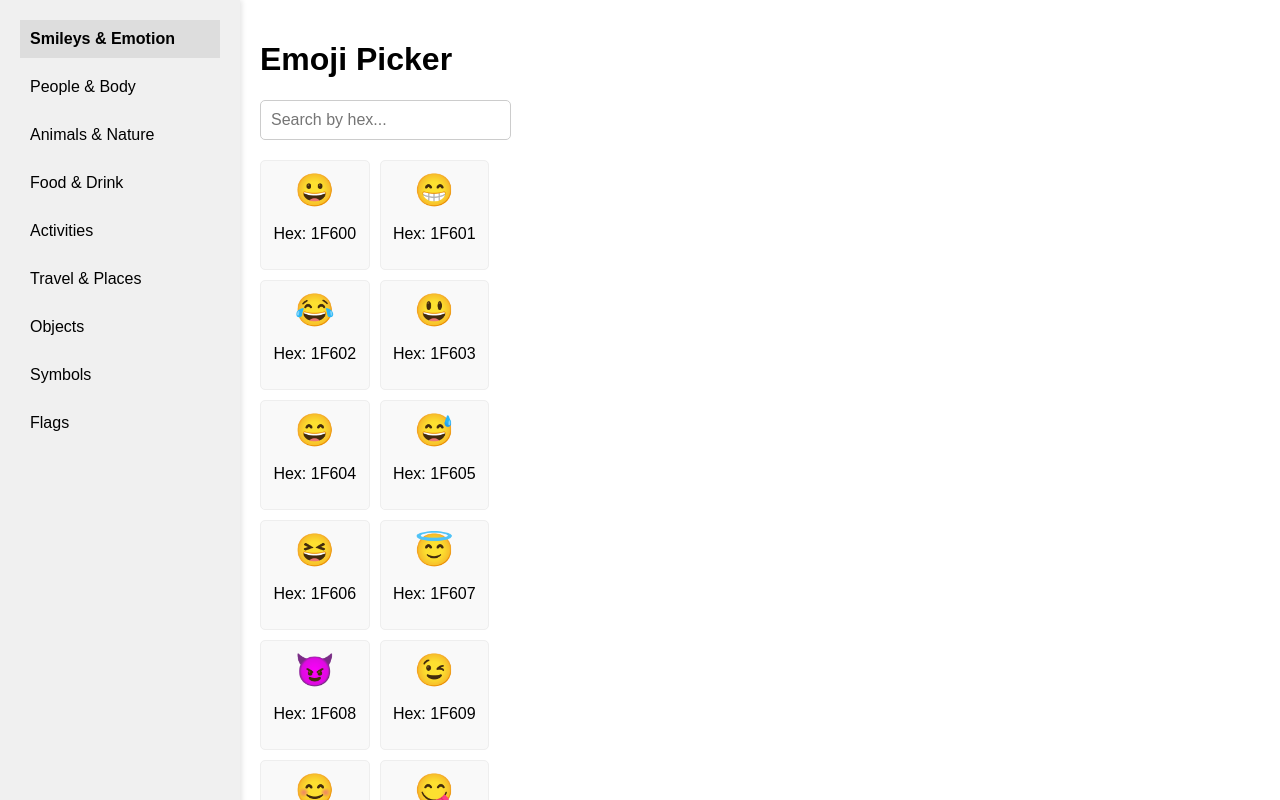
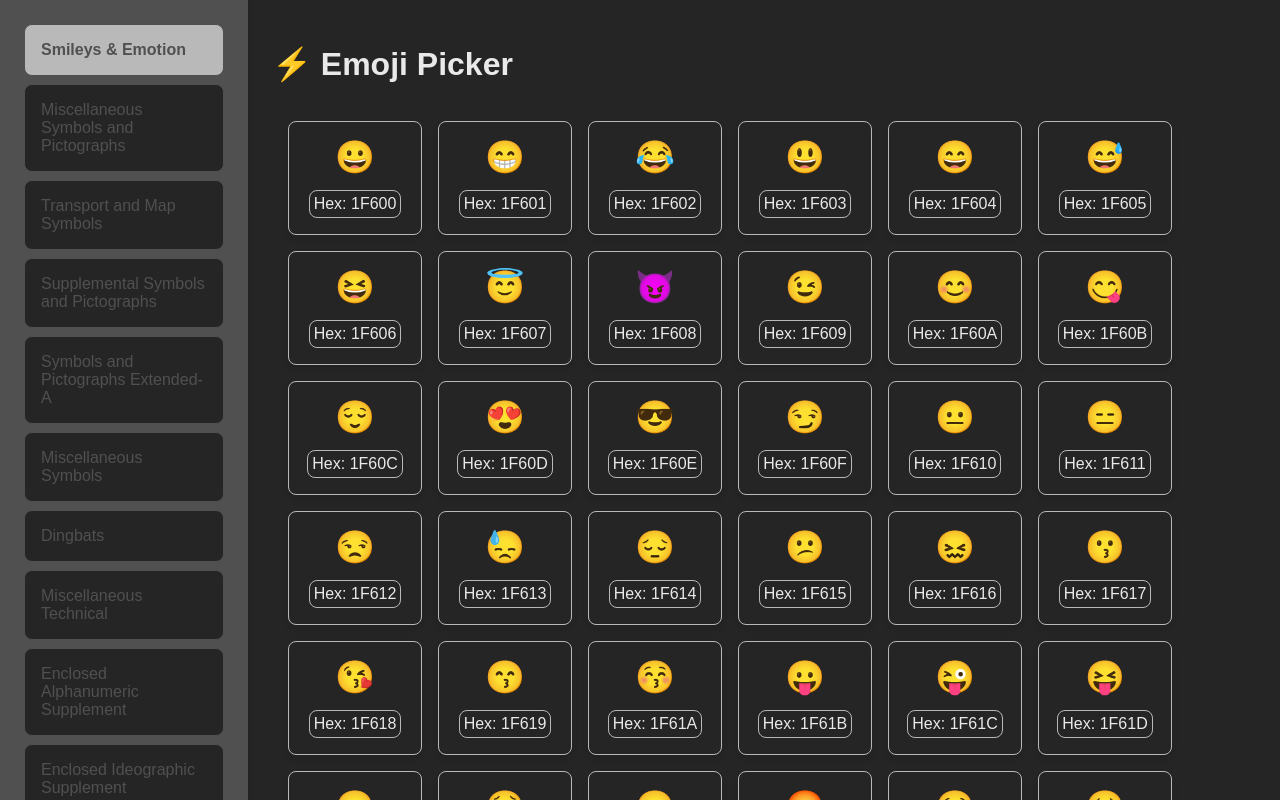
Before and after one commit to hgosansn/another-emoji-picker, a React (Vite) app: page / in a window 1280 px wide. Shown: the top 800 px of the page. Built offline with nearby package versions, Linux system fonts and the light colour scheme.

Commit message:
Changed something, hope it doesn’t break.

```diff
--- a/index.html
+++ b/index.html
@@ -1,10 +1,26 @@
 <!DOCTYPE html>
     <html lang="en">
     <head>
-      <meta charset="UTF-8" />
-      <link rel="icon" type="image/svg+xml" href="/vite.svg" />
-      <meta name="viewport" content="width=device-width, initial-scale=1.0" />
-      <title>Vite + React</title>
+        <meta charset="UTF-8" />
+        <meta name="viewport" content="width=device-width, initial-scale=1" />
+        <meta name="darkreader-lock" />
+
+        <!-- Primary Meta Tags -->
+        <title>Another emoji picker</title>
+        <meta name="title" content="Another emoji picker" />
+        <meta name="description" content="A simple ADS free emoji picker" />
+
+        <!-- Open Graph / Facebook -->
+        <meta property="og:type" content="Utility" />
+        <meta property="og:title" content="Another emoji picker" />
+        <meta property="og:description" content="A simple ADS free emoji picker" />
+
+        <!-- Twitter -->
+        <meta property="twitter:card" content="Utility" />
+        <meta property="twitter:url" content="hson.fr" />
+        <meta property="twitter:title" content="Another emoji picker" />
+        <meta property="twitter:description" content="A simple ADS free emoji picker" />
+
     </head>
     <body>
       <div id="root"></div>
--- a/package.json
+++ b/package.json
@@ -9,8 +9,9 @@
         "preview": "vite preview"
     },
     "dependencies": {
-            "react": "^18.2.0",
-            "react-dom": "^18.2.0"
+        "@preact/compat": "^18.3.1",
+        "react": "npm:@preact/compat",
+        "react-dom": "npm:@preact/compat"
     },
     "devDependencies": {
         "@types/react": "^18.0.28",
--- a/src/App.jsx
+++ b/src/App.jsx
@@ -1,20 +1,31 @@
 import React, { useState } from 'react';
 
 const categories = {
-      "Smileys & Emotion": [0x1F600, 0x1F64F],
-      "People & Body": [0x1F466, 0x1F487],
-      "Animals & Nature": [0x1F400, 0x1F43E],
-      "Food & Drink": [0x1F34E, 0x1F37F],
-      "Activities": [0x1F3A0, 0x1F3C4],
-      "Travel & Places": [0x1F680, 0x1F6C0],
-      "Objects": [0x1F4A0, 0x1F4FF],
-      "Symbols": [0x1F300, 0x1F5FF],
-      "Flags": [0x1F1E6, 0x1F1FF]
+    'Smileys & Emotion': [0x1f600, 0x1f64f],
+    'Miscellaneous Symbols and Pictographs': [0x1f300, 0x1f5ff],
+    'Transport and Map Symbols': [0x1f680, 0x1f6ff],
+    'Supplemental Symbols and Pictographs': [0x1f900, 0x1f9ff],
+    'Symbols and Pictographs Extended-A': [0x1fa70, 0x1faff],
+    'Miscellaneous Symbols': [0x2600, 0x26ff],
+    Dingbats: [0x2700, 0x27bf],
+    'Miscellaneous Technical': [0x2300, 0x23ff],
+    'Enclosed Alphanumeric Supplement': [0x1f100, 0x1f1ff],
+    'Enclosed Ideographic Supplement': [0x1f200, 0x1f2ff],
+    'Geometric Shapes': [0x25a0, 0x25ff],
+    Flags: [0x1f1e6, 0x1f1ff],
+    'Playing Cards': [0x1f0a0, 0x1f0ff],
+    'Mahjong Tiles': [0x1f004, 0x1f004],
+    'Skin Tone Modifiers': [0x1f3fb, 0x1f3ff],
+    'Keycap Characters': [0x20e3, 0x20e3],
+    'Variation Selectors': [0xfe00, 0xfe0f],
+    'Tag Characters': [0xe0020, 0xe007f],
 };
 
 function App() {
     const [search, setSearch] = useState('');
-      const [activeCategory, setActiveCategory] = useState(Object.keys(categories)[0]);
+    const [activeCategory, setActiveCategory] = useState(
+        Object.keys(categories)[0]
+    );
 
     const generateEmojis = (start, end) => {
         const emojis = [];
@@ -30,15 +41,14 @@ import React, { useState } from 'react';
         navigator.clipboard.writeText(emoji);
         alert(`Copied ${emoji} to clipboard!`);
     };
-
-      const filteredEmojis = generateEmojis(...categories[activeCategory]).filter(emoji =>
-        emoji.hex.includes(search.toUpperCase())
+    const filteredEmojis = generateEmojis(...categories[activeCategory]).filter(
+        (emoji) => emoji.hex.includes(search.toUpperCase())
     );
 
     return (
         <div className="app-container">
-          <nav className="side-nav">
-            {Object.keys(categories).map(category => (
+            <nav className="side-nav scroll">
+                {Object.keys(categories).map((category) => (
                     <button
                         key={category}
                         className={category === activeCategory ? 'active' : ''}
@@ -48,14 +58,14 @@ import React, { useState } from 'react';
                     </button>
                 ))}
             </nav>
-          <div className="main-content">
-            <h1>Emoji Picker</h1>
-            <input
+            <div className="main-content scroll">
+                <h1>⚡ Emoji Picker</h1>
+                {/* <input
               type="text"
               placeholder="Search by hex..."
               value={search}
               onChange={e => setSearch(e.target.value)}
-            />
+            /> */}
                 <div className="emoji-grid">
                     {filteredEmojis.map((emoji) => (
                         <div
@@ -64,7 +74,7 @@ import React, { useState } from 'react';
                             onClick={() => handleCopy(emoji.symbol)}
                         >
                             <span className="emoji-symbol">{emoji.symbol}</span>
-                  <p>Hex: {emoji.hex}</p>
+                            <div className="emoji-hex">Hex: {emoji.hex}</div>
                         </div>
                     ))}
                 </div>
--- a/src/index.css
+++ b/src/index.css
@@ -1,77 +1,175 @@
+/* CSS Variables for Theming */
+:root {
+    --foreground-color: #e9e9e9;
+    --background-color: #252525;
+    --accent-color: #b9b9b9;
+    --primary-color: #505050;
+
+    --border-radius: 8px;
+    --shadow: 0 4px 6px rgba(0, 0, 0, 0.1);
+
+    --spacing-xs: 4px;
+    --spacing-small: 8px;
+    --spacing-medium: 16px;
+    --spacing-large: 24px;
+}
+
+/* Global Styles */
 body {
     font-family: sans-serif;
     margin: 0;
     padding: 0;
     display: flex;
+    background-color: var(--background-color);
+    color: var(--foreground-color);
+
+    position: fixed;
+    top: 0;
+    left: 0;
+    right: 0;
+    bottom: 0;
+}
+
+body, .root {
+    position: fixed;
+    top: 0;
+    left: 0;
+    right: 0;
+    bottom: 0;
 }
 
 .app-container {
     display: flex;
-      width: 100%;
+    flex-direction: row;
+    max-height: 100%;
+    max-width: 100%;
+    position: relative;
 }
 
+/* Side Navigation */
 .side-nav {
-      width: 200px;
-      background-color: #f0f0f0;
-      padding: 20px;
-      box-shadow: 2px 0 5px rgba(0, 0, 0, 0.1);
+    min-width: 200px;
+    max-height: 100%;
+    background-color: var(--primary-color);
+    padding: var(--spacing-large);
+    box-shadow: var(--shadow);
+    color: var(--background-color);
+    overflow-y: auto;
+
+}
+
+/* Custom Scrollbar */
+.scroll::-webkit-scrollbar {
+    width: 8px;
+}
+
+.scroll::-webkit-scrollbar-track {
+    background: var(--primary-color);
+    border-radius: var(--border-radius);
+}
+
+.scroll::-webkit-scrollbar-thumb {
+    background-color: var(--accent-color);
+    border-radius: var(--border-radius);
+    border: 2px solid var(--primary-color);
+}
+
+.scroll::-webkit-scrollbar-thumb:hover {
+    background-color: var(--foreground-color);
+}
+
+/* For Firefox */
+.scroll {
+    scrollbar-width: thin;
+    scrollbar-color: var(--accent-color) var(--primary-color);
 }
 
 .side-nav button {
     display: block;
     width: 100%;
-      padding: 10px;
-      margin-bottom: 10px;
-      background: none;
-      border: none;
+    padding: var(--spacing-medium);
+    margin-bottom: var(--spacing-small);
+    background-color: var(--background-color);
+    border: 1px solid var(--primary-color);
+    border-radius: var(--border-radius);
     text-align: left;
     cursor: pointer;
     font-size: 16px;
+    color: var(--primary-color);
+    transition: background-color 0.3s, color 0.3s;
+}
+
+.side-nav button:hover {
+    background-color: var(--accent-color);
+    color: var(--background-color);
 }
 
 .side-nav button.active {
-      background-color: #ddd;
+    background-color: var(--accent-color);
     font-weight: bold;
 }
 
+/* Main Content */
 .main-content {
+    display: flex;
+    flex-direction: column;
     flex-grow: 1;
-      padding: 20px;
+    padding: var(--spacing-large);
+    overflow-y: auto;
 }
 
+/* Input Styles */
 input[type='text'] {
-      padding: 10px;
-      margin-bottom: 20px;
-      border-radius: 5px;
-      border: 1px solid #ccc;
+    padding: var(--spacing-medium);
+    margin-bottom: var(--spacing-large);
+    border-radius: var(--border-radius);
+    border: 1px solid var(--accent-color);
     font-size: 16px;
     width: 100%;
     max-width: 400px;
 }
 
+/* Emoji Grid */
 .emoji-grid {
-      display: grid;
-      grid-template-columns: repeat(auto-fill, minmax(100px, 1fr));
-      gap: 10px;
-      width: 100%;
+    display: flex;
+    flex-wrap: wrap;
+    gap: var(--spacing-medium);
+    margin: auto;
+    padding: var(--spacing-medium);
 }
 
 .emoji-item {
     display: flex;
     flex-direction: column;
     align-items: center;
-      padding: 10px;
-      border: 1px solid #eee;
-      border-radius: 5px;
-      background-color: #f9f9f9;
-      transition: background-color 0.3s;
+    justify-content: space-between;
+    padding: var(--spacing-medium);
+    border: 1px solid var(--accent-color);
+    border-radius: var(--border-radius);
+    width: 100px;
+    height: 80px;
+    background-color: var(--background-color);
+    transition: background-color 0.3s, transform 0.2s;
     cursor: pointer;
+    box-shadow: var(--shadow);
 }
 
 .emoji-item:hover {
-      background-color: #e0e0e0;
+    background-color: var(--accent-color);
+    color: var(--background-color);
+    transform: scale(1.05);
 }
 
+/* Emoji Symbol */
 .emoji-symbol {
     font-size: 2em;
 }
+
+/* Emoji Hex */
+.emoji-hex {
+    padding: var(--spacing-xs);
+    border-radius: var(--border-radius);
+    border: 1px solid var(--accent-color);
+    background-color: var(--background-color);
+    color: var(--foreground-color);
+}
```
Also changed, not shown: 1 other file (tests, documents, lock files or other folders). Lines whose indentation alone changed are shown as unchanged.
